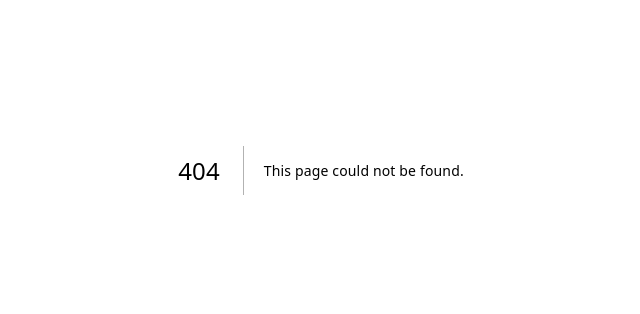
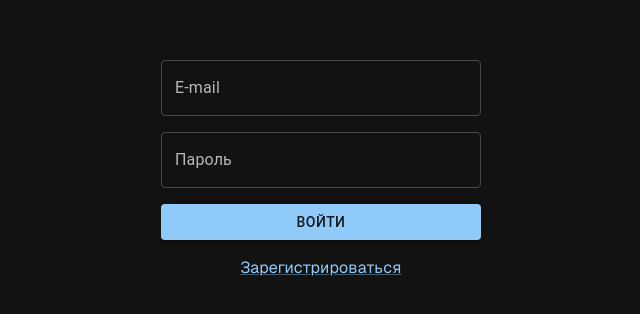
Before and after one commit to ebulgakov/resume-creator, a Next.js app in the folder apps/web/: page /auth/login in a window 1280 px wide. Before the commit this address had no page. Shown: the part 230-544 px from the top of the page, without its empty margins (319-959 px from the left). Built offline with nearby package versions, Linux system fonts and the light colour scheme; what @mui/material-nextjs would draw is missing.

Commit message:
Add authentication layout and login/signup pages

```diff
--- /dev/null
+++ b/apps/web/app/auth/layout.tsx
@@ -0,0 +1,5 @@
+import { Box } from "@mui/material";
+
+export default function AuthLayout({ children }: { children: React.ReactNode }) {
+  return <Box className="h-screen flex items-center justify-center">{children}</Box>;
+}
--- /dev/null
+++ b/apps/web/app/auth/login/page.tsx
@@ -0,0 +1,17 @@
+"use client";
+
+import { Button, Link, Stack, TextField } from "@mui/material";
+import NextLink from "next/link";
+
+export default function Login() {
+  return (
+    <Stack spacing={2} className="w-full max-w-xs">
+      <TextField label="E-mail" variant="outlined" type="email" />
+      <TextField label="Пароль" variant="outlined" type="password" />
+      <Button variant="contained">Войти</Button>
+      <Link component={NextLink} href="/auth/signup" className="self-center">
+        Зарегистрироваться
+      </Link>
+    </Stack>
+  );
+}
--- /dev/null
+++ b/apps/web/app/auth/signup/page.tsx
@@ -0,0 +1,17 @@
+"use client";
+
+import { Button, Link, Stack, TextField } from "@mui/material";
+import NextLink from "next/link";
+
+export default function Signup() {
+  return (
+    <Stack spacing={2} className="w-full max-w-xs">
+      <TextField label="E-mail" variant="outlined" type="email" />
+      <TextField label="Пароль" variant="outlined" type="password" />
+      <Button variant="contained">Зарегистрироваться</Button>
+      <Link component={NextLink} href="/auth/login" className="self-center">
+        Войти
+      </Link>
+    </Stack>
+  );
+}
```
